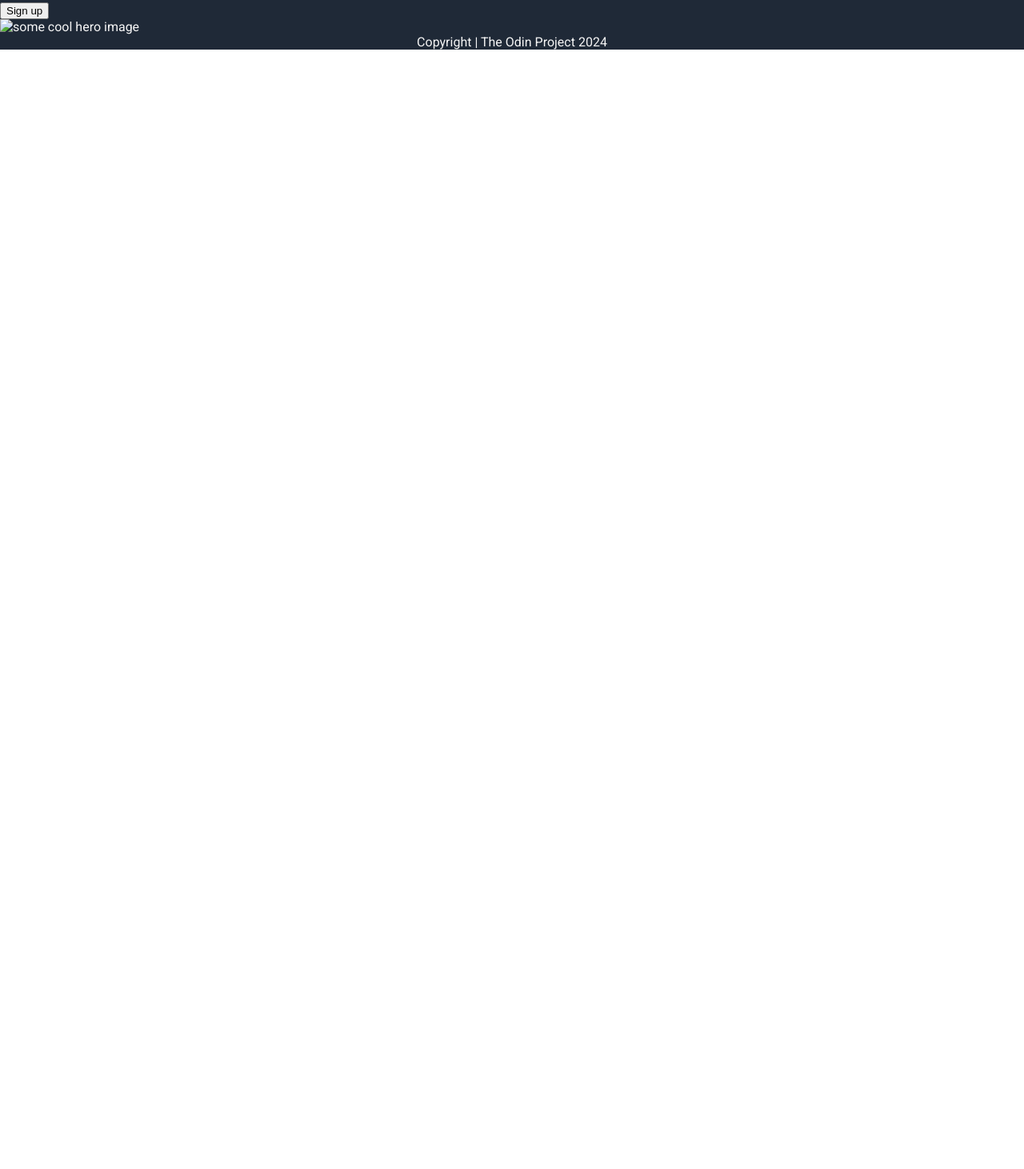
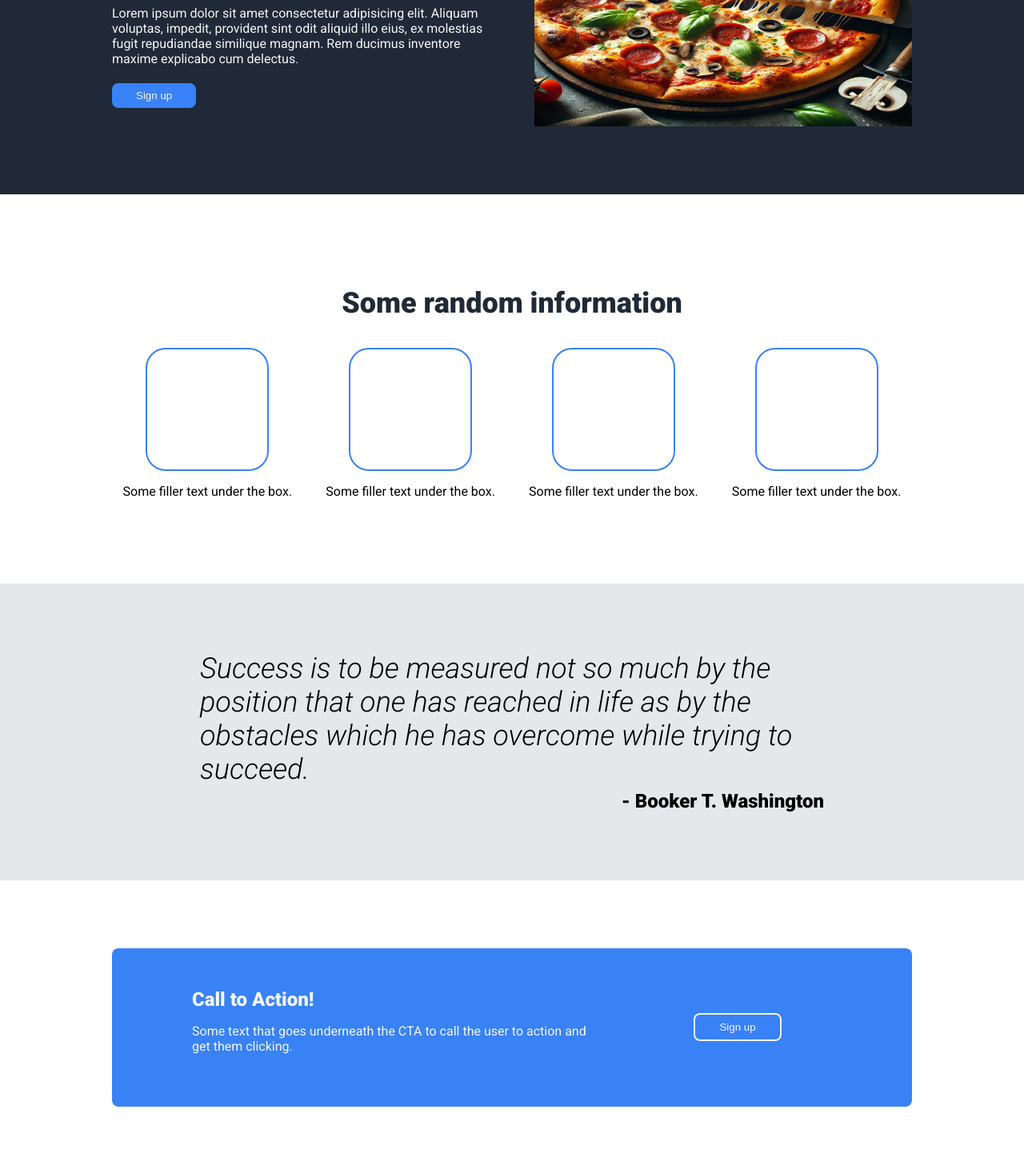
Before and after one commit to zealot2323/website-odin, a plain HTML site: page index.html in a window 1280 px wide. Shown: the part 215-1677 px from the top of the page at 80% size. Before the commit the page ends 800 px from the top, so only its background shows below. Drawn offline with Linux system fonts and the light colour scheme.

Commit message:
Added remaining sections and styled

```diff
--- a/index.html
+++ b/index.html
@@ -8,6 +8,7 @@
 </head>
 <body>
     <div class="section1">
+        <div class="container" id="first">
             <div class="header">
                 <div class="logo">
                     Cool Things LLC
@@ -22,24 +23,54 @@
                 <div class="hero-left">
                     <h1>This website is awesome</h1>
                     <p>Lorem ipsum dolor sit amet consectetur adipisicing elit. Aliquam voluptas, impedit, provident sint odit aliquid illo eius, ex molestias fugit repudiandae similique magnam. Rem ducimus inventore maxime explicabo cum delectus.</p>
-                <button class="solid">Sign up</button>
+                    <div><button class="solid">Sign up</button></div>
                 </div>
-            <div class="hero-right">
-                <img class="hero-img" alt="some cool hero image" href="#">
+                <img class="hero-img" alt="some cool pizza" src="./images/pizza.webp" width="300" height="300">
             </div>
         </div>
     </div>
     <div class="section2">
-
+        <div class="container">
+            <h2>Some random information</h2>
+            <div class="card-container">
+                <div class="card">
+                    <div class="box"></div>
+                    <p>Some filler text under the box.</p>
+                </div>
+                <div class="card">
+                    <div class="box"></div>
+                    <p>Some filler text under the box.</p>
+                </div>
+                <div class="card">
+                    <div class="box"></div>
+                    <p>Some filler text under the box.</p>
+                </div>
+                <div class="card">
+                    <div class="box"></div>
+                    <p>Some filler text under the box.</p>
+                </div>
+            </div>
 
         </div>
+    </div>
     <div class="section3">
-
-
+        <div class="container quote">
+            <div class="quote-text">
+                Success is to be measured not so much by the position that one has reached in life as by the obstacles which he has overcome while trying to succeed.
+            </div>
+            <div class="author">- Booker T. Washington</div>
+        </div>
     </div>
     <div class="section4">
-
-
+        <div class="container">
+            <div class="highlight-box">
+                <div class="cta-text">
+                    <h4>Call to Action!</h4>
+                    <p>Some text that goes underneath the CTA to call the user to action and get them clicking.</p>
+                </div>
+                <div class="cta-right"><button class="inverted">Sign up</button></div>
+            </div>
+        </div>
     </div>
     <div class="footer">
         Copyright | The Odin Project 2024
--- a/styles.css
+++ b/styles.css
@@ -3,13 +3,6 @@
 .section1, .footer {
     color: whitesmoke;
     background-color: #1F2937;
-}
-
-.header {
-    display: flex;
-    justify-content: space-between;
-    align-items: center;
-    padding: 10px;
 }
 
 .logo {
@@ -18,16 +11,137 @@
 }
 
 .section1, .section2, .section3, .section4{
+    width: 100vw;
+    padding: 10px 0px;
+}
+
+.container {
+    max-width: 1000px;
+    margin: 0 auto;
+    padding: 75px 0px;
+}
+
+.header {
     display: flex;
+    justify-content: space-between;
+    align-items: center;
+
+}
+
+#first {
+    padding: 10px 0px 50px 0px;
+}
+
+.hero, .highlight-box {
+    display: flex;
+    justify-content: space-between;
+    align-items: center;
+    gap: 5px;
+
+}
+
+.hero-left {
+    flex: 1;
+    padding-right: 25px;
+    display: flex;
+    justify-content: space-between;
     flex-direction: column;
-    align-items: center;
-    justify-content: center;
+}
+
+.hero-img {
     flex: 1;
+    padding: 25px 0 25px 25px;
 }
 
 .footer {
     font-size: 16px;
     text-align: center;
+    height: 100px;
+    line-height: 100px;
+}
+
+.solid {
+    background-color: #3882F6;
+    color: whitesmoke;
+}
+
+.card-container {
+    display: flex;
+    justify-content: center;
+    align-items: center;
+    gap: 15px;
+}
+
+.card {
+    flex: 1;
+    padding: 5px;
+    display: flex;
+    flex-direction: column;
+    justify-content: center;
+    align-items: center;
+}
+
+.box {
+    border-radius: 25px;
+    border: 2px solid #3882F6;
+    width: 150px;
+    height: 150px;
+}
+
+.section3 {
+    background-color: #E5E7EB;
+}
+
+.quote {
+    display: flex;
+    flex-direction: column;
+    justify-content: center;
+    gap: 5px;
+    padding: 75px 250px;
+}
+
+.quote-text {
+    font-size: 36px;
+    font-weight: 300;
+    font-style: italic;
+
+}
+
+.author {
+    font-size: 24px;
+    font-weight: 900;
+    align-self: flex-end;
+}
+
+.highlight-box {
+    background-color: #3882F6;
+    border: none;
+    border-radius: 8px;
+    max-width: 1000px;
+    display: flex;
+    align-items: center;
+    justify-content: space-between;
+    gap: 10px;
+    padding: 50px 50px 50px 100px;
+    color: whitesmoke;
+}
+
+.cta-text {
+    flex: 3;
+}
+
+.cta-right {
+    flex: 2;
+    display: flex;
+    justify-content: center;
+    align-items: center;
+}
+
+.inverted {
+    background-color: #3882F6;
+    color: whitesmoke;
+    border: 2px solid whitesmoke;
+    margin: 0 auto;
 }
 
 body {
@@ -41,6 +155,8 @@ ul {
     list-style-type: none;
     margin: 0;
     padding: 0;
+    display: flex;
+    gap: 15px;
 }
 
 a {
@@ -49,3 +165,29 @@ a {
     font-weight: 300;
     color: whitesmoke;
 }
+
+h1 {
+    font-size: 48px;
+    font-weight: 900;
+    margin: 0;
+}
+
+button {
+    padding: 8px 30px;
+    margin: 5px 0;
+    border-radius: 8px;
+    border: none;
+}
+
+h2 {
+    text-align: center;
+    font-size: 36px;
+    font-weight: 900;
+    color: #1F2937;
+}
+
+h4 {
+    font-size: 24px;
+    font-weight: 900;
+    margin: 0;
+}
```
Also changed, not shown: images/lasagna.webp (added), images/pasta.webp (added), images/pizza.webp (added). Lines whose indentation alone changed are shown as unchanged.
